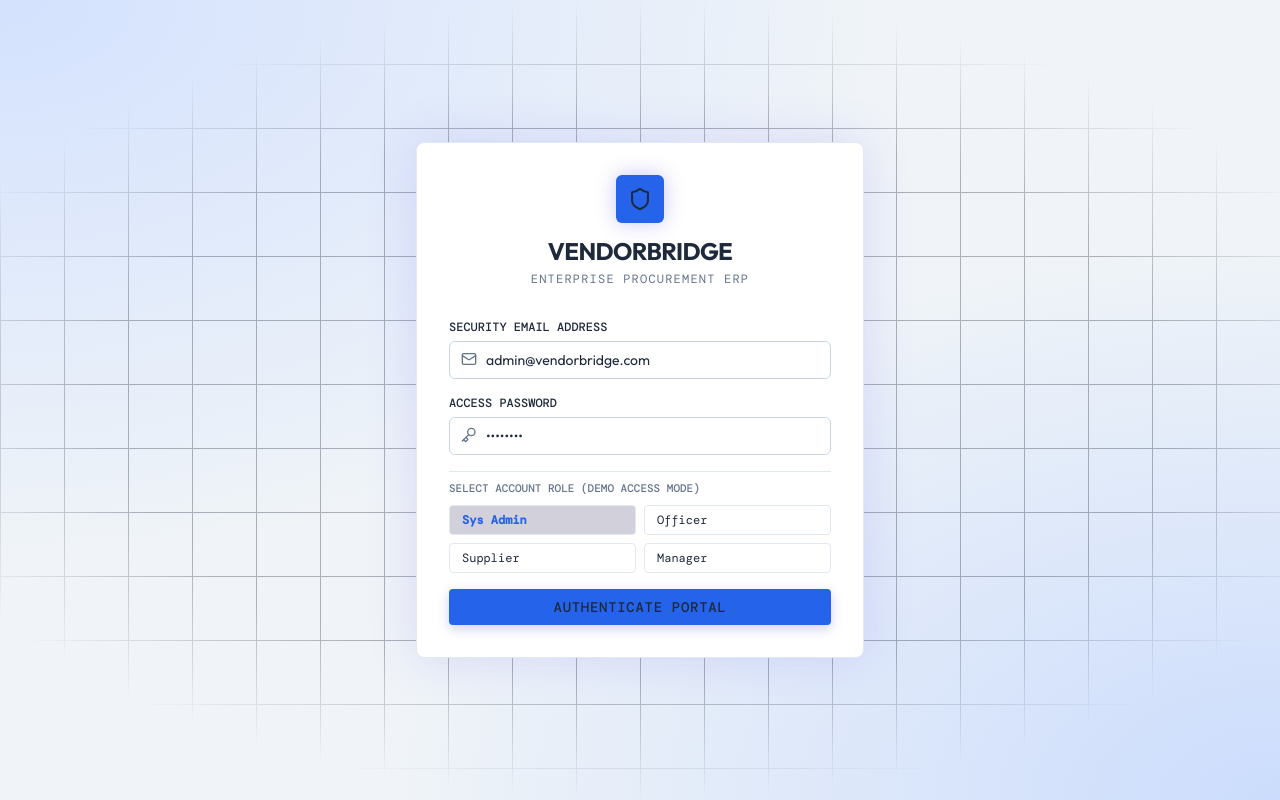
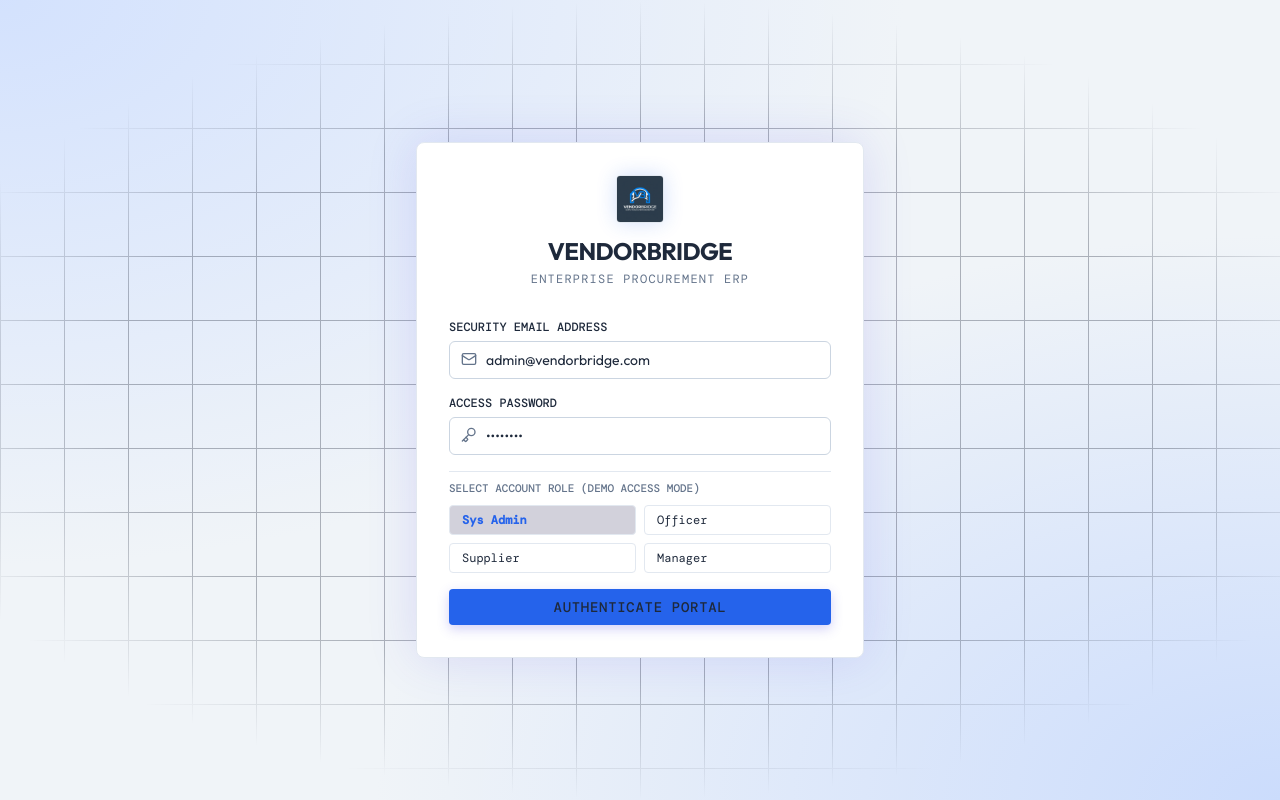
Before and after one commit to HB2810/vendorbridge-erp, a React (Vite) app in the folder frontend/: page /login in a window 1280 px wide. Built offline with nearby package versions, Linux system fonts and the light colour scheme; a web font is replaced by a local one.

Commit message:
feat: add generated VendorBridge logo to login and sidebar layouts

```diff
--- a/frontend/src/components/Layout/Sidebar.jsx
+++ b/frontend/src/components/Layout/Sidebar.jsx
@@ -81,16 +81,20 @@
         <div className="flex items-center justify-between px-4 h-16 border-b border-slate-700">
           {!isCollapsed && (
             <div className="flex items-center gap-2">
-              <div className="w-7 h-7 bg-indigo-brand rounded flex items-center justify-center font-bold text-white tracking-wider text-sm">
-                VB
-              </div>
+              <img
+                src="/vendorbridge_logo.png"
+                alt="Logo"
+                className="w-7 h-7 rounded object-cover"
+              />
               <span className="font-bold tracking-tight text-white text-base">VendorBridge</span>
             </div>
           )}
           {isCollapsed && (
-            <div className="w-7 h-7 mx-auto bg-indigo-brand rounded flex items-center justify-center font-bold text-white tracking-wider text-sm">
-              VB
-            </div>
+            <img
+              src="/vendorbridge_logo.png"
+              alt="Logo"
+              className="w-7 h-7 mx-auto rounded object-cover"
+            />
           )}
 
           <button
--- a/frontend/src/pages/Login.jsx
+++ b/frontend/src/pages/Login.jsx
@@ -76,9 +76,11 @@
 
         {/* Logo and Branding */}
         <div className="text-center mb-8">
-          <div className="w-12 h-12 bg-indigo-brand rounded-md flex items-center justify-center mx-auto mb-3 shadow-[0_0_20px_rgba(79,70,229,0.3)]">
-            <Shield className="w-6 h-6 text-white" />
-          </div>
+          <img
+            src="/vendorbridge_logo.png"
+            alt="VendorBridge Logo"
+            className="w-12 h-12 rounded mx-auto mb-3 object-cover border border-slate-200/20 shadow-[0_0_20px_rgba(37,99,235,0.2)]"
+          />
           <h2 className="text-2xl font-bold tracking-tight text-white font-sans uppercase">VendorBridge</h2>
           <p className="text-xs text-gray-secondary tracking-widest font-mono uppercase mt-1">Enterprise Procurement ERP</p>
         </div>
```
Also changed, not shown: frontend/public/vendorbridge_logo.png (added).
